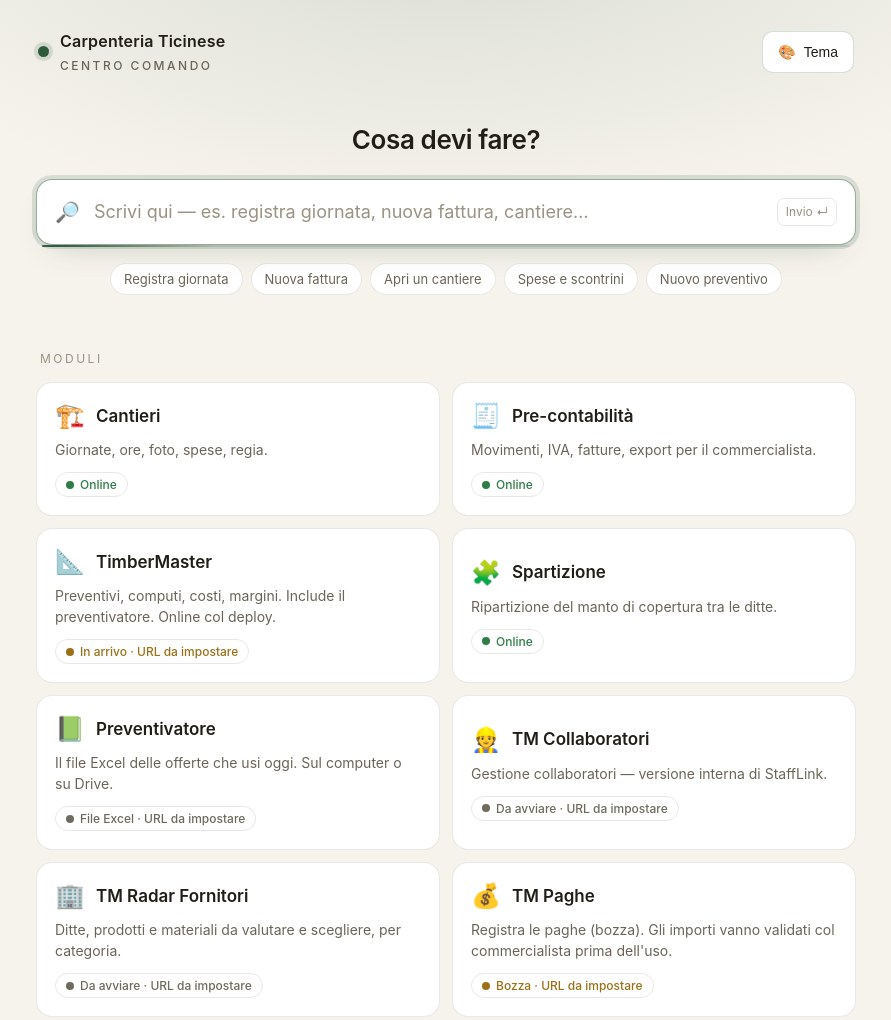
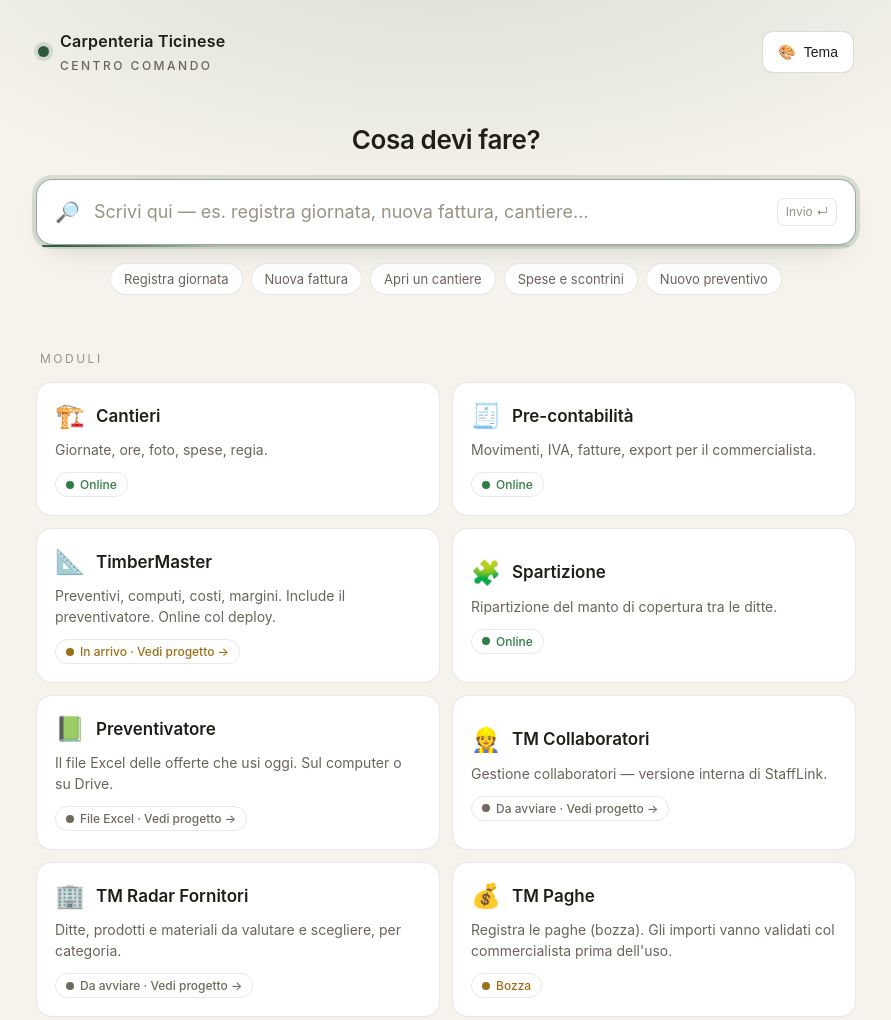
Before and after one commit to Carpenteria-Ticinese/CT-hub, a plain HTML site: page index.html in a window 1280 px wide. Shown: the top 1020 px of the page, without its empty margins (194-1085 px from the left). Drawn offline with Linux system fonts and the light colour scheme.

Commit message:
Update URLs and enable logic in index.html

```diff
--- a/index.html
+++ b/index.html
@@ -192,7 +192,7 @@ body{
     {
       id:"timber", emoji:"📐", name:"TimberMaster",
       desc:"Preventivi, computi, costi, margini. Include il preventivatore. Online col deploy.",
-      url:"",
+      url:"", spec:"motore",
       status:"wip", statusLabel:"In arrivo",
       actions:[
         {label:"Nuovo preventivo (in arrivo)", kw:"preventivo preventivare offerta costi margini timbermaster prventivo computi", hash:""}
@@ -210,7 +210,7 @@ body{
     {
       id:"preventivatore", emoji:"📗", name:"Preventivatore",
       desc:"Il file Excel delle offerte che usi oggi. Sul computer o su Drive.",
-      url:"",
+      url:"", spec:"motore",
       status:"plan", statusLabel:"File Excel",
       actions:[
         {label:"Apri il Preventivatore Excel", kw:"preventivatore excel offerta file listino voci prventivatore", hash:""}
@@ -219,7 +219,7 @@ body{
     {
       id:"collaboratori", emoji:"👷", name:"TM Collaboratori",
       desc:"Gestione collaboratori — versione interna di StaffLink.",
-      url:"",
+      url:"", spec:"collaboratori",
       status:"plan", statusLabel:"Da avviare",
       actions:[
         {label:"Apri TM Collaboratori", kw:"collaboratori personale stafflink hr permessi assenze documenti certificazioni", hash:""}
@@ -228,7 +228,7 @@ body{
     {
       id:"fornitori", emoji:"🏢", name:"TM Radar Fornitori",
       desc:"Ditte, prodotti e materiali da valutare e scegliere, per categoria.",
-      url:"",
+      url:"", spec:"fornitori",
       status:"plan", statusLabel:"Da avviare",
       actions:[
         {label:"Apri TM Radar Fornitori", kw:"fornitori radar ditte aziende prodotti materiali valutare scegliere legname isolanti fissaggi tetto", hash:""}
@@ -237,7 +237,7 @@ body{
     {
       id:"paghe", emoji:"💰", name:"TM Paghe",
       desc:"Registra le paghe (bozza). Gli importi vanno validati col commercialista prima dell'uso.",
-      url:"",
+      url:"https://carpenteria-ticinese.github.io/CT-paghe/",
       status:"wip", statusLabel:"Bozza",
       actions:[
         {label:"Apri TM Paghe", kw:"paghe stipendi salari buste paga prepaghe lordo netto", hash:""}
@@ -375,11 +375,13 @@ const $ = id => document.getElementById(id);
 
 const DEST = [];
 APPS.forEach(a=>{
-  const enabled = !!a.url;
+  const isSpec = !a.url && !!a.spec;
+  const base = a.url || (isSpec ? "spec.html?m="+a.spec : "");
+  const enabled = !!base;
   a.actions.forEach(act=>{
     DEST.push({ app:a.name, emoji:a.emoji, label:act.label,
       hay:norm(a.name+" "+act.label+" "+act.kw),
-      url: enabled ? a.url + (act.hash||"") : "", enabled });
+      url: enabled ? (a.url ? a.url + (act.hash||"") : base) : "", enabled, isSpec });
   });
 });
 
@@ -400,7 +402,7 @@ function search(qraw){
       li.className="res"; li.setAttribute("role","option"); li.setAttribute("aria-selected","false");
       if(!d.enabled) li.setAttribute("aria-disabled","true");
       li.innerHTML='<span class="ic">'+d.emoji+'</span>'+
-        '<span class="tx"><b>'+d.label+'</b><small>'+d.app+(d.enabled?'':' · URL da impostare')+'</small></span>'+
+        '<span class="tx"><b>'+d.label+'</b><small>'+d.app+(d.enabled?(d.isSpec?' · Vedi progetto':''):' · URL da impostare')+'</small></span>'+
         '<span class="go">'+(d.enabled?'→':'•')+'</span>';
       li.onclick=()=>openDest(d);
       box.appendChild(li);
@@ -431,7 +433,9 @@ $("q").addEventListener("keydown", e=>{
 });
 
 APPS.forEach(a=>{
-  const enabled=!!a.url;
+  const isSpec = !a.url && !!a.spec;
+  const target = a.url || (isSpec ? "spec.html?m="+a.spec : "");
+  const enabled = !!target;
   const el=document.createElement("button");
   el.className="card"+(enabled?"":" off");
   el.setAttribute("aria-label",a.name+" — "+a.statusLabel);
@@ -440,8 +444,8 @@ APPS.forEach(a=>{
     '<span class="name">'+a.name+'</span></div>'+
     '<div class="desc">'+a.desc+'</div>'+
     '<span class="pill '+a.status+'"><span class="g"></span>'+
-      a.statusLabel+(enabled?'':' · URL da impostare')+'</span>';
-  el.onclick=()=>{ if(enabled) location.href=a.url; };
+      a.statusLabel+(enabled?(isSpec?' · Vedi progetto →':''):' · URL da impostare')+'</span>';
+  el.onclick=()=>{ if(enabled) location.href=target; };
   $("grid").appendChild(el);
 });
 
```
